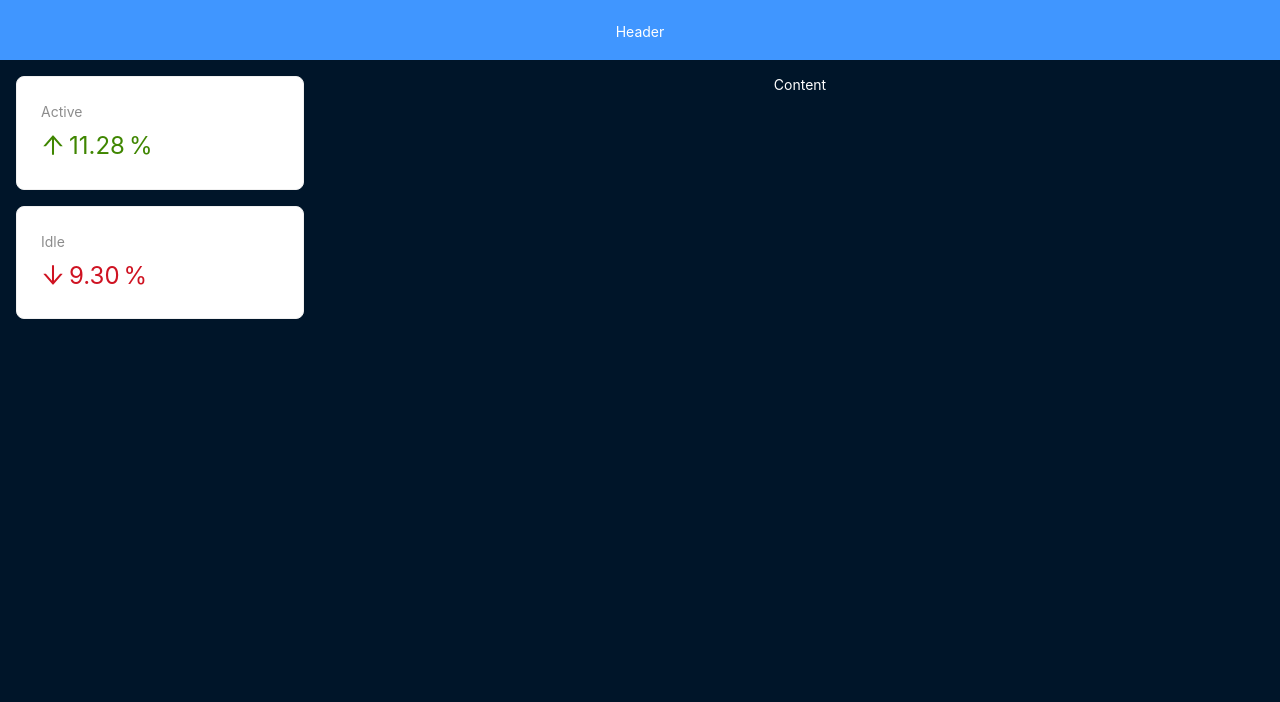
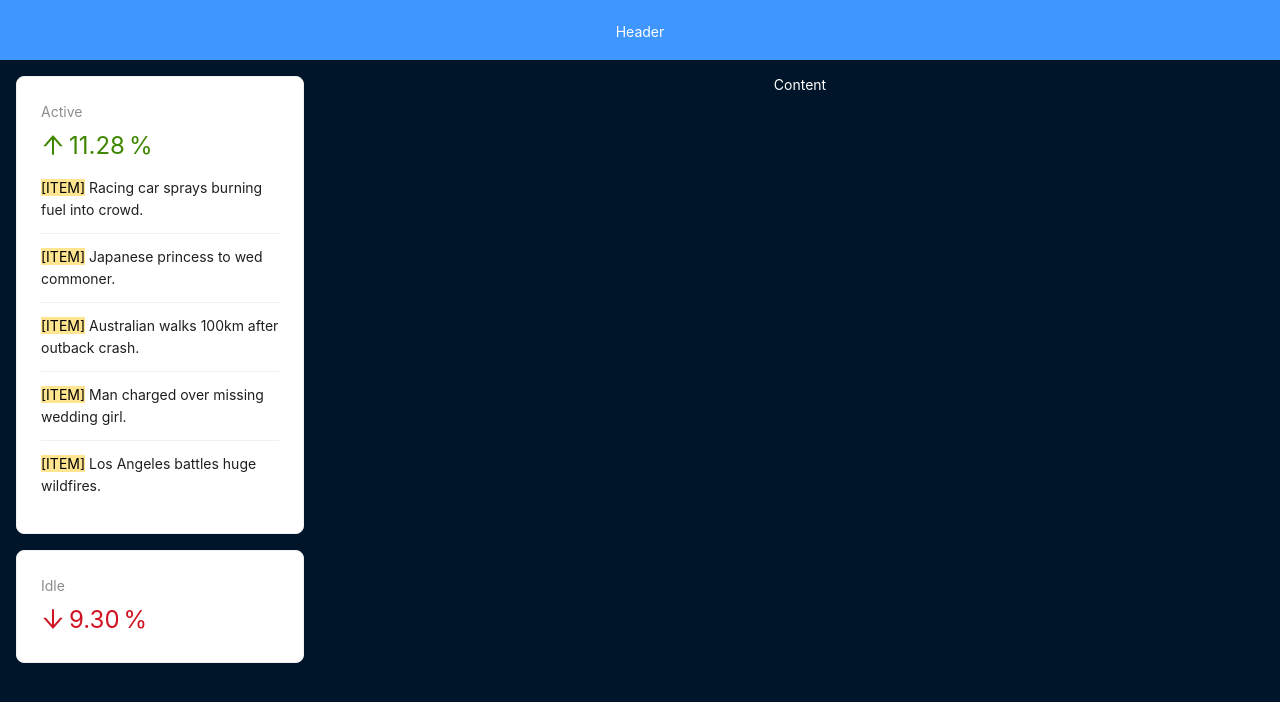
Before and after one commit to namhels/crypto_app, a React (Vite) app: page / in a window 1280 px wide. Shown: the top 702 px of the page. Built offline with nearby package versions, Linux system fonts and the light colour scheme.

Commit message:
update AppSider: add List

```diff
--- a/src/components/layout/AppSider.jsx
+++ b/src/components/layout/AppSider.jsx
@@ -1,4 +1,4 @@
-import { Layout, Card, Statistic } from "antd";
+import { Layout, Card, Statistic, List, Typography } from "antd";
 import { ArrowDownOutlined, ArrowUpOutlined } from "@ant-design/icons";
 const { Sider } = Layout;
 
@@ -6,10 +6,18 @@ const siderStyle = {
   padding: "1rem",
 };
 
+const data = [
+  "Racing car sprays burning fuel into crowd.",
+  "Japanese princess to wed commoner.",
+  "Australian walks 100km after outback crash.",
+  "Man charged over missing wedding girl.",
+  "Los Angeles battles huge wildfires.",
+];
+
 const AppSider = () => {
   return (
     <Sider width="25%" style={siderStyle}>
-      <Card style={{marginBottom: '1rem'}}>
+      <Card style={{ marginBottom: "1rem" }}>
         <Statistic
           title="Active"
           value={11.28}
@@ -18,13 +26,21 @@ const AppSider = () => {
           prefix={<ArrowUpOutlined />}
           suffix="%"
         />
+        <List
+          dataSource={data}
+          renderItem={(item) => (
+            <List.Item>
+              <Typography.Text mark>[ITEM]</Typography.Text> {item}
+            </List.Item>
+          )}
+        />
       </Card>
       <Card>
-			<Statistic
+        <Statistic
           title="Idle"
           value={9.3}
           precision={2}
-          valueStyle={{ color: '#cf1322' }}
+          valueStyle={{ color: "#cf1322" }}
           prefix={<ArrowDownOutlined />}
           suffix="%"
         />
```
